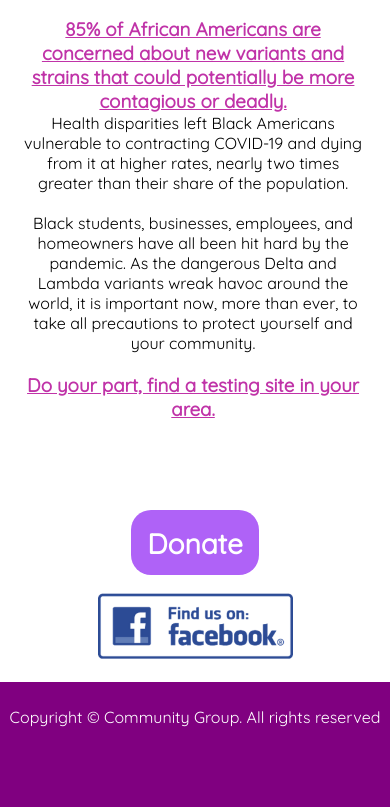
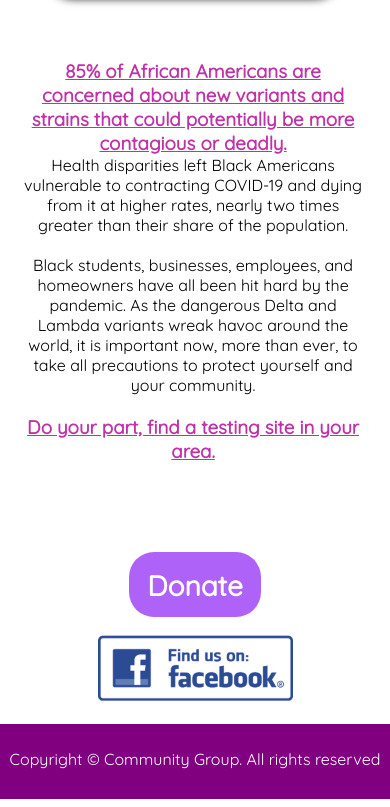
Before and after one commit to BaileyTheDeveloper/NAACP-site, a plain HTML site: page index.html in a window 390 px wide. Shown: the part 1026-1833 px from the top of the page. Drawn offline with Linux system fonts and the light colour scheme.

Commit message:
second responsive update

```diff
--- a/queries.css
+++ b/queries.css
@@ -1,5 +1,5 @@
 /* mobile phone */
-@media only screen and (max-width: 480px) {
+@media only screen and (max-width: 1024px) {
 	/* container */
 
 	.container {
@@ -12,7 +12,7 @@
 	.nav {
 		display: flex;
 		justify-content: space-between;
-		height: 6vh;
+		height: 7vh;
 	}
 
 	.nav img {
@@ -35,7 +35,6 @@
 		position: absolute;
 		left: 20vw;
 		top: 30vw;
-		background: rgba(0, 0, 0, 0.3);
 	}
 
 	/* about */
@@ -44,7 +43,6 @@
 		display: flex;
 		flex-direction: column;
 		justify-content: space-around;
-		font-family: "Quicksand", sans-serif;
 		align-items: center;
 		text-align: center;
 	}
@@ -60,8 +58,6 @@
 	}
 
 	.about h1 {
-		font-size: 2rem;
-		color: rgb(175, 98, 247);
 		text-align: center;
 		padding-bottom: 3vh;
 	}
@@ -72,7 +68,6 @@
 		display: flex;
 		flex-direction: column-reverse;
 		justify-content: space-around;
-		font-family: "Quicksand", sans-serif;
 		align-items: center;
 		text-align: center;
 	}
@@ -81,6 +76,7 @@
 		width: 75vw;
 		border-radius: 25px;
 		margin: 2vh;
+		margin-bottom: 6vh;
 	}
 
 	#covid-know-text {
@@ -102,19 +98,15 @@
 	}
 
 	#donate-btn {
-		font-size: 1.75rem;
-		font-weight: 600;
-		color: black;
-		text-decoration: none;
-		border-radius: 20px;
-		background-color: rgb(175, 98, 247);
-		color: white;
-		width: 25vw;
+		width: 100px;
 		height: 4vh;
 		padding: 4vw;
 		text-align: center;
-		font-family: "Quicksand", sans-serif;
 		margin-top: 5vh;
 		margin-bottom: 2vh;
 	}
+
+	footer {
+		height: 50px;
+	}
 }
```
Also changed, not shown: index.html (+1 -1 lines).
